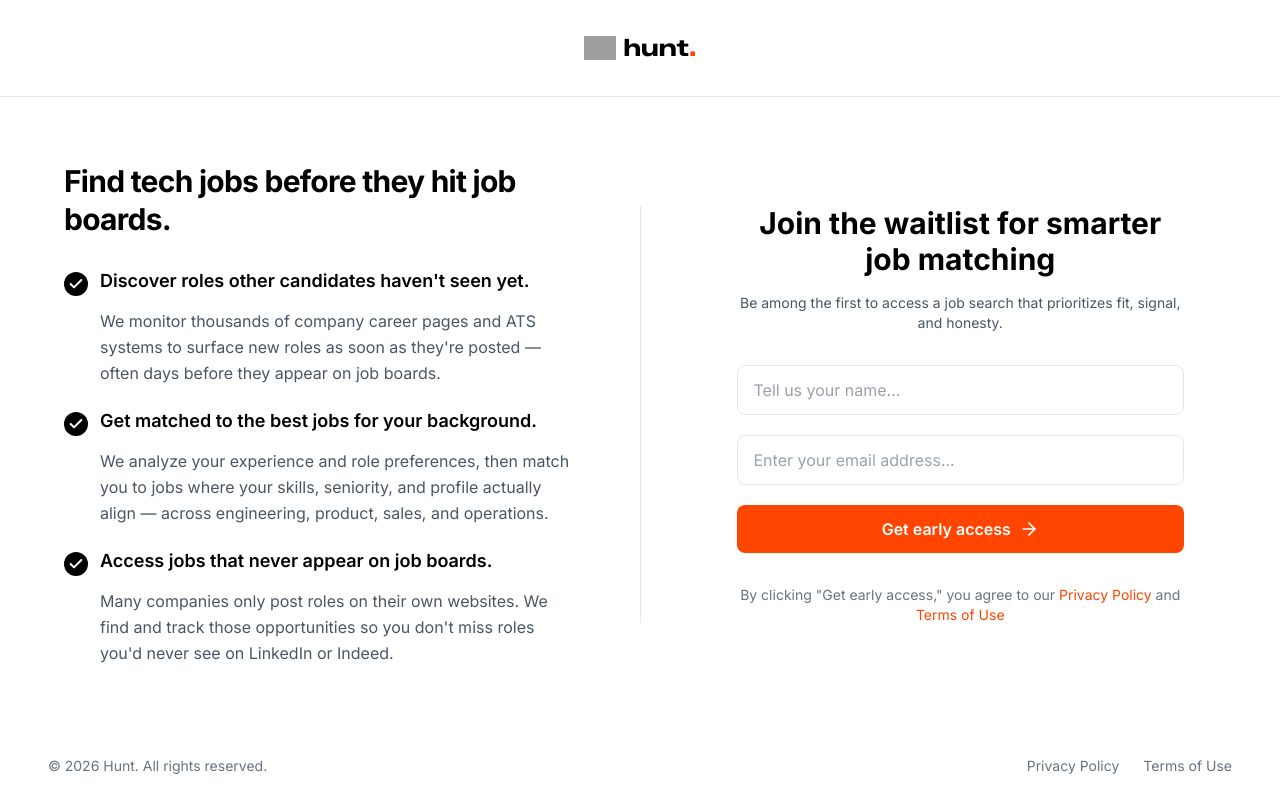
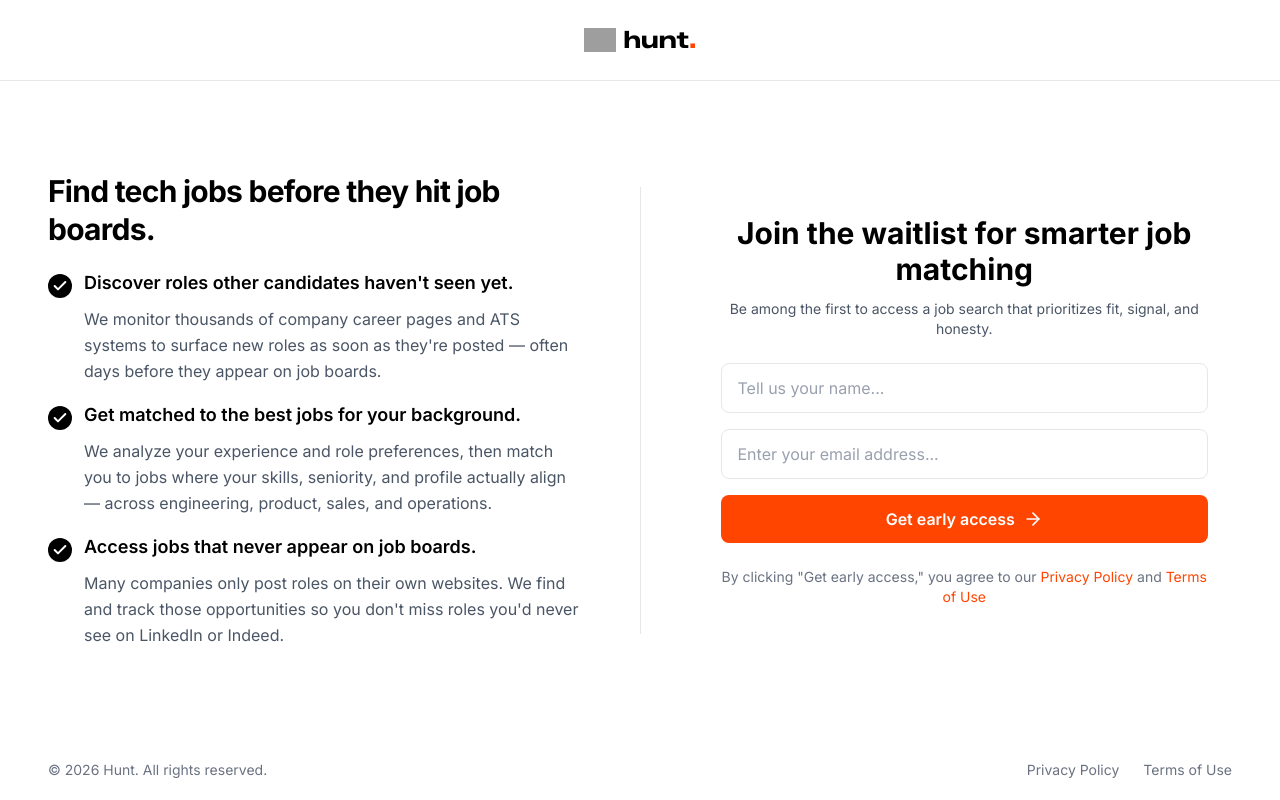
Before and after one commit to singhtalwinder/hunt-waitlist, a Next.js app: page / in a window 1280 px wide. Built offline with nearby package versions, Linux system fonts and the light colour scheme; grey boxes are pictures that could not be loaded.

Commit message:
Fix spacing to keep content above the fold on larger screens

```diff
--- a/app/page.tsx
+++ b/app/page.tsx
@@ -25,7 +25,7 @@ export default function Home() {
   return (
     <main className="min-h-screen md:h-screen bg-white flex flex-col md:overflow-hidden">
       {/* Header */}
-      <header className="w-full py-5 md:py-6 lg:py-8 px-6 md:px-8 lg:px-12 shrink-0 border-b border-gray-200">
+      <header className="w-full py-5 md:py-5 lg:py-6 px-6 md:px-8 lg:px-12 shrink-0 border-b border-gray-200">
         <div className="flex items-center justify-center gap-3 md:gap-2">
           <Logo size={32} />
           <span
@@ -38,8 +38,8 @@ export default function Home() {
       </header>
 
       {/* Main content */}
-      <div className="flex-1 max-w-7xl mx-auto px-6 md:px-12 lg:px-16 py-8 md:py-8 lg:py-10 w-full min-h-0">
-        <div className="grid grid-cols-1 md:grid-cols-[1fr_1px_1fr] gap-10 md:gap-12 lg:gap-16 items-center md:h-full">
+      <div className="flex-1 max-w-7xl mx-auto px-6 md:px-10 lg:px-12 py-8 md:py-6 lg:py-8 w-full min-h-0">
+        <div className="grid grid-cols-1 md:grid-cols-[1fr_1px_1fr] gap-10 md:gap-10 lg:gap-14 items-center md:h-full">
           {/* Value Proposition - appears second on mobile, first on desktop */}
           <div className="w-full order-last md:order-first px-2 md:px-0">
             <ValueProposition />
@@ -67,7 +67,7 @@ export default function Home() {
       </div>
 
       {/* Footer */}
-      <footer className="w-full py-5 md:py-5 lg:py-6 px-6 md:px-8 lg:px-12 shrink-0">
+      <footer className="w-full py-5 md:py-4 lg:py-5 px-6 md:px-8 lg:px-12 shrink-0">
         <div className="max-w-7xl mx-auto flex flex-col md:flex-row justify-center md:justify-between items-center gap-3 md:gap-2 text-sm md:text-xs lg:text-sm text-gray-500">
           <p>© {new Date().getFullYear()} Hunt. All rights reserved.</p>
           <div className="flex gap-6 md:gap-4 lg:gap-6">
--- a/components/ValueProposition.tsx
+++ b/components/ValueProposition.tsx
@@ -4,15 +4,15 @@ import { Check } from 'lucide-react'
 
 export function ValueProposition() {
   return (
-    <div className="space-y-6 md:space-y-6 lg:space-y-8">
+    <div className="space-y-6 md:space-y-5 lg:space-y-6">
       <div>
         <h1 className="text-3xl md:text-xl lg:text-3xl font-bold text-black leading-tight tracking-tight">
           Find tech jobs before they hit job boards.
         </h1>
       </div>
 
-      <div className="space-y-5 md:space-y-5 lg:space-y-6">
-        <div className="space-y-2 md:space-y-2 lg:space-y-3">
+      <div className="space-y-5 md:space-y-4 lg:space-y-5">
+        <div className="space-y-2 md:space-y-1.5 lg:space-y-2">
           <div className="flex items-start gap-3 md:gap-3 lg:gap-3">
             <div className="flex-shrink-0 w-6 h-6 md:w-5 md:h-5 lg:w-6 lg:h-6 rounded-full bg-black flex items-center justify-center mt-0.5">
               <Check className="w-4 h-4 md:w-3 md:h-3 lg:w-4 lg:h-4 text-white" strokeWidth={3} />
@@ -26,7 +26,7 @@ export function ValueProposition() {
           </p>
         </div>
 
-        <div className="space-y-2 md:space-y-2 lg:space-y-3">
+        <div className="space-y-2 md:space-y-1.5 lg:space-y-2">
           <div className="flex items-start gap-3 md:gap-3 lg:gap-3">
             <div className="flex-shrink-0 w-6 h-6 md:w-5 md:h-5 lg:w-6 lg:h-6 rounded-full bg-black flex items-center justify-center mt-0.5">
               <Check className="w-4 h-4 md:w-3 md:h-3 lg:w-4 lg:h-4 text-white" strokeWidth={3} />
@@ -40,7 +40,7 @@ export function ValueProposition() {
           </p>
         </div>
 
-        <div className="space-y-2 md:space-y-2 lg:space-y-3">
+        <div className="space-y-2 md:space-y-1.5 lg:space-y-2">
           <div className="flex items-start gap-3 md:gap-3 lg:gap-3">
             <div className="flex-shrink-0 w-6 h-6 md:w-5 md:h-5 lg:w-6 lg:h-6 rounded-full bg-black flex items-center justify-center mt-0.5">
               <Check className="w-4 h-4 md:w-3 md:h-3 lg:w-4 lg:h-4 text-white" strokeWidth={3} />
--- a/components/WaitlistForm.tsx
+++ b/components/WaitlistForm.tsx
@@ -44,9 +44,9 @@ export function WaitlistForm({ onSuccess }: WaitlistFormProps) {
   }
 
   return (
-    <div className="p-6 md:p-6 lg:p-8">
-      <div className="text-center mb-6 md:mb-6 lg:mb-8">
-        <h2 className="text-3xl md:text-xl lg:text-3xl font-bold text-black mb-3 md:mb-3 lg:mb-4">
+    <div className="p-6 md:p-6 lg:p-6">
+      <div className="text-center mb-6 md:mb-5 lg:mb-6">
+        <h2 className="text-3xl md:text-xl lg:text-3xl font-bold text-black mb-3 md:mb-2 lg:mb-3">
           Join the waitlist for smarter job matching
         </h2>
         <p className="text-base md:text-xs lg:text-sm text-gray-600">
@@ -54,7 +54,7 @@ export function WaitlistForm({ onSuccess }: WaitlistFormProps) {
         </p>
       </div>
 
-      <form onSubmit={handleSubmit} className="space-y-4 md:space-y-4 lg:space-y-5">
+      <form onSubmit={handleSubmit} className="space-y-4 md:space-y-3 lg:space-y-4">
         <input
           type="text"
           value={name}
@@ -92,7 +92,7 @@ export function WaitlistForm({ onSuccess }: WaitlistFormProps) {
         </button>
       </form>
 
-      <p className="text-center text-sm md:text-xs lg:text-sm text-gray-500 mt-5 md:mt-6 lg:mt-8">
+      <p className="text-center text-sm md:text-xs lg:text-sm text-gray-500 mt-5 md:mt-5 lg:mt-6">
         By clicking "Get early access," you agree to our{' '}
         <a href="#" className="text-[#FF4500] hover:underline">Privacy Policy</a>
         {' '}and{' '}
```
